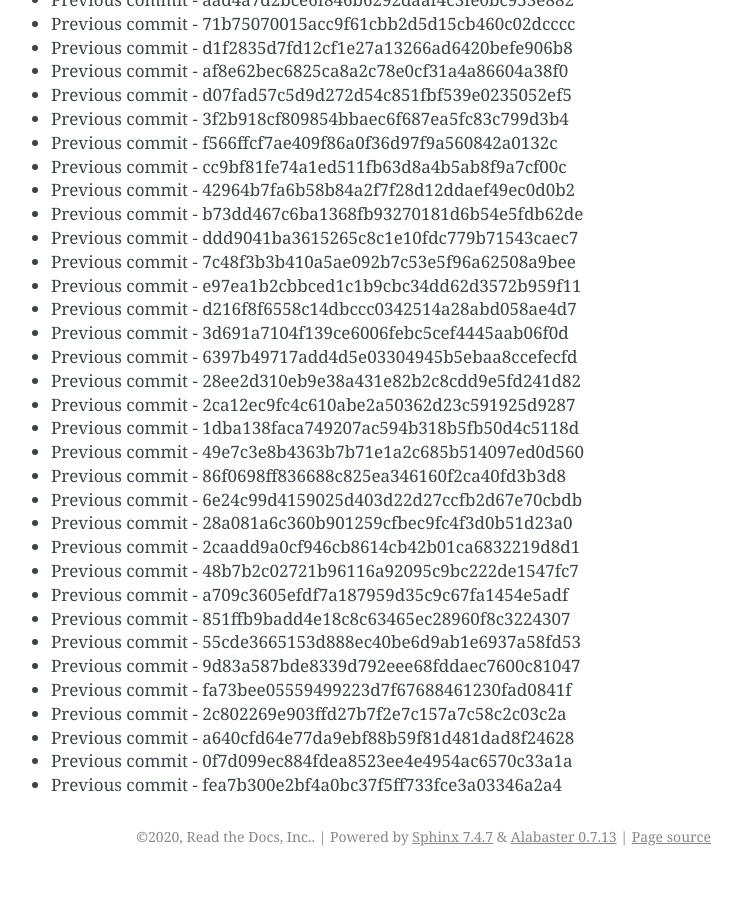
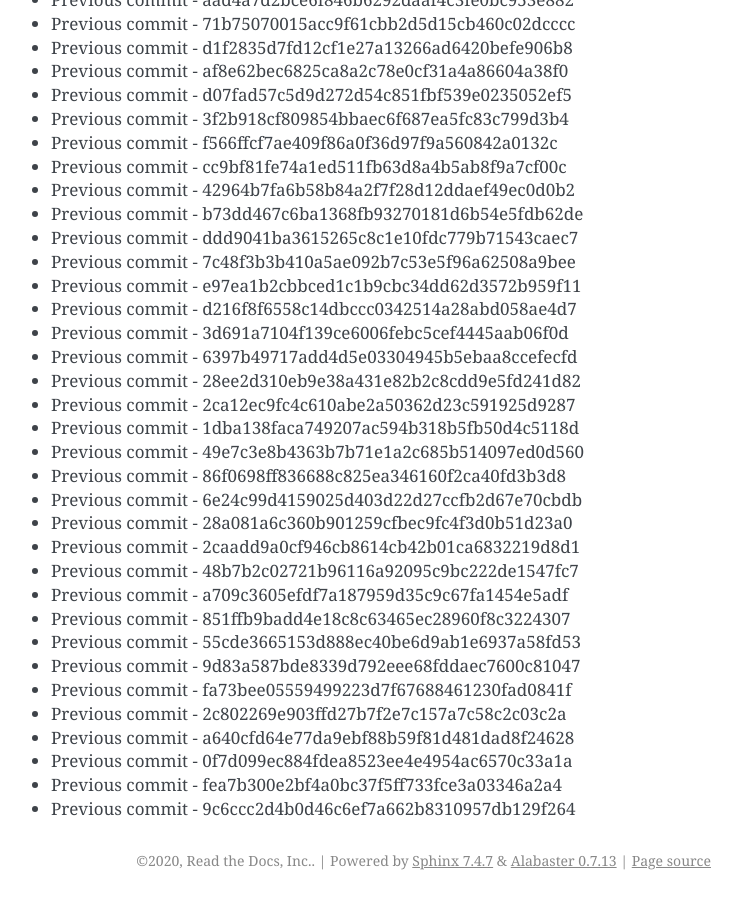
Before and after one commit to readthedocs/rtd-git-stresstest, a Sphinx documentation site: the page built from docs/updates.rst, in a window 1280 px wide and 900 px high, scrolled down 18765 px. Shown: the whole window, without its empty margins (399-1141 px from the left). Built offline with Sphinx 7.4.7, drawn with Linux system fonts in a browser that asks for light colours; before the commit the page ends 19641 px from its top, so only the background shows below that.

Commit message:
Generating commit from previous: 9c6ccc2d4b0d46c6ef7a662b8310957db129f264

```diff
--- a/docs/updates.rst
+++ b/docs/updates.rst
@@ -820,3 +820,4 @@ It can be tested for any performance characteristics.
 * Previous commit - a640cfd64e77da9ebf88b59f81d481dad8f24628
 * Previous commit - 0f7d099ec884fdea8523ee4e4954ac6570c33a1a
 * Previous commit - fea7b300e2bf4a0bc37f5ff733fce3a03346a2a4
+* Previous commit - 9c6ccc2d4b0d46c6ef7a662b8310957db129f264
```
